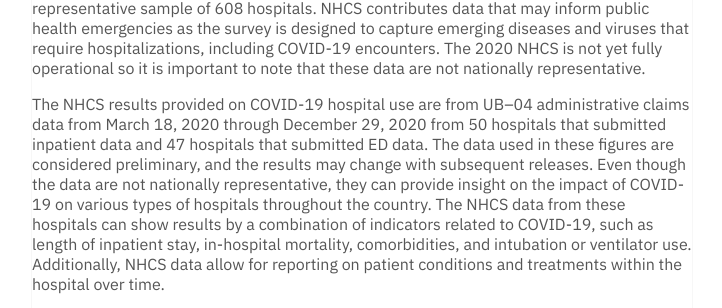
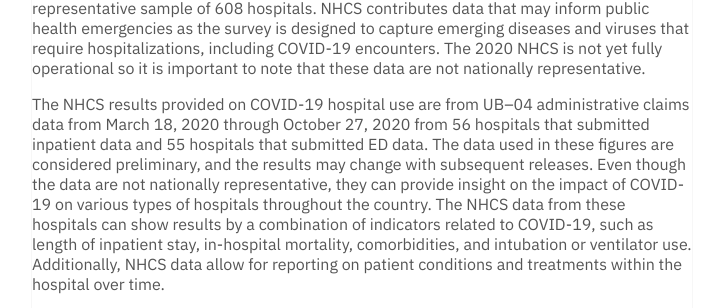
Before and after one commit to dayda-entities/us-department-of-health-and-human-services, a Jekyll site: the page built from _posts/2021-03-16-covid-19-hospital-data-from-th.md, in a window 1280 px wide. Shown: the part 583-891 px from the top of the page, without its empty margins (278-1000 px from the left). Built offline with Jekyll 4.4.1, drawn with Linux system fonts in a browser that asks for light colours; part of the change alters nothing that is shown.

Commit message:
Publish Data

```diff
--- a/_posts/2021-03-16-covid-19-hospital-data-from-th.md
+++ b/_posts/2021-03-16-covid-19-hospital-data-from-th.md
@@ -1,7 +1,7 @@
 ---
 title: COVID-19 Hospital Data from the National Hospital Care Survey
-created: '2021-03-16T19:46:51.148709'
-modified: '2021-04-21T22:41:25.856032'
+created: '2021-03-16T19:15:12.875016'
+modified: '2021-03-16T19:15:12.875024'
 state: active
 type: dataset
 tags:
@@ -22,4 +22,4 @@ layout: post
 ---
 The National Hospital Care Survey (NHCS), conducted by the National Center for Health Statistics, collects data on patient care in hospital-based settings to describe patterns of health care delivery and utilization in the United States. Eligible hospitals are in the 50 states and the District of Columbia and include noninstitutional and nonfederal hospitals with six or more staffed inpatient beds.  Settings currently include inpatient and emergency departments (ED). The survey collects electronic data (Uniform Bill (UB–04) administrative claims or electronic health records) for all encounters in a calendar year from a nationally representative sample of 608 hospitals. NHCS contributes data that may inform public health emergencies as the survey is designed to capture emerging diseases and viruses that require hospitalizations, including COVID-19 encounters. The 2020 NHCS is not yet fully operational so it is important to note that these data are not nationally representative.
 
-The NHCS results provided on COVID-19 hospital use are from UB–04 administrative claims data from March 18, 2020 through December 29, 2020 from 50 hospitals that submitted inpatient data and 47 hospitals that submitted ED data. The data used in these figures are considered preliminary, and the results may change with subsequent releases. Even though the data are not nationally representative, they can provide insight on the impact of COVID-19 on various types of hospitals throughout the country. The NHCS data from these hospitals can show results by a combination of indicators related to COVID-19, such as length of inpatient stay, in-hospital mortality, comorbidities, and intubation or ventilator use. Additionally, NHCS data allow for reporting on patient conditions and treatments within the hospital over time.
+The NHCS results provided on COVID-19 hospital use are from UB–04 administrative claims data from March 18, 2020 through October 27, 2020 from 56 hospitals that submitted inpatient data and 55 hospitals that submitted ED data. The data used in these figures are considered preliminary, and the results may change with subsequent releases. Even though the data are not nationally representative, they can provide insight on the impact of COVID-19 on various types of hospitals throughout the country. The NHCS data from these hospitals can show results by a combination of indicators related to COVID-19, such as length of inpatient stay, in-hospital mortality, comorbidities, and intubation or ventilator use. Additionally, NHCS data allow for reporting on patient conditions and treatments within the hospital over time.
```
